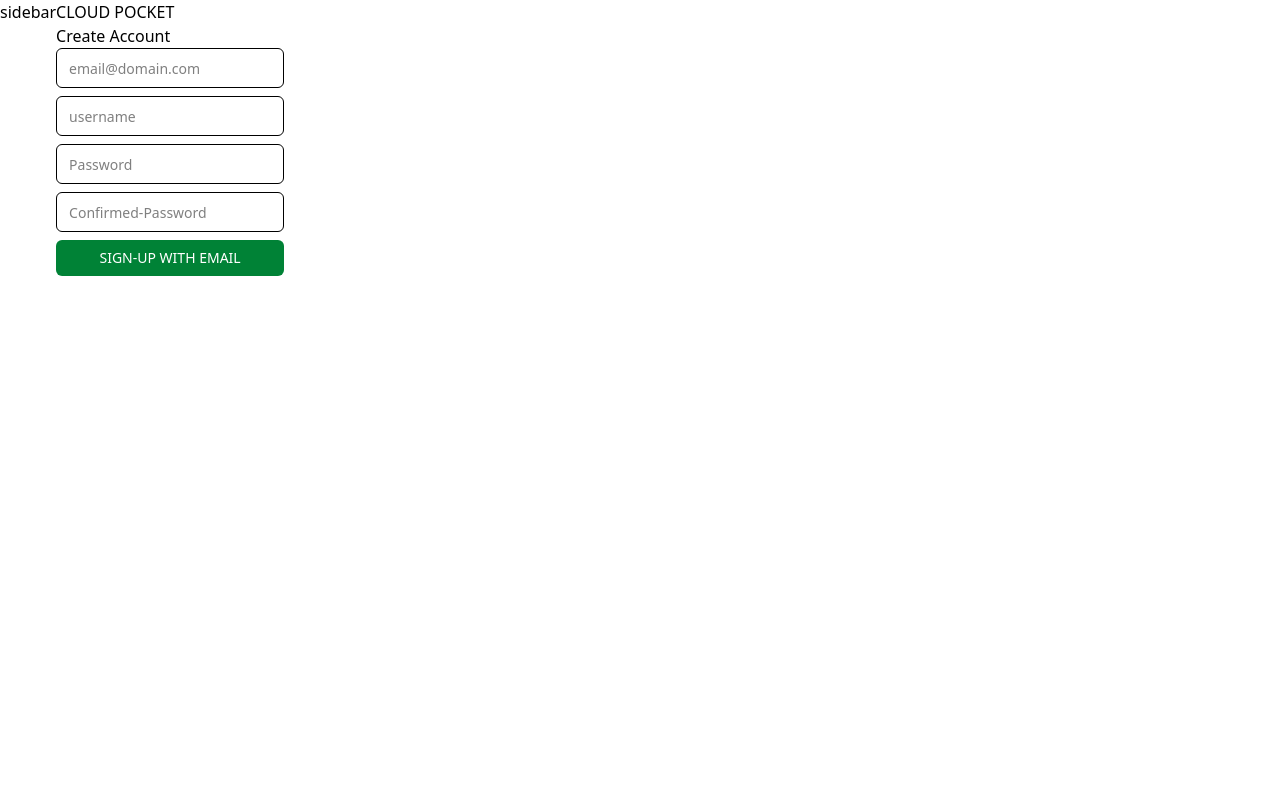
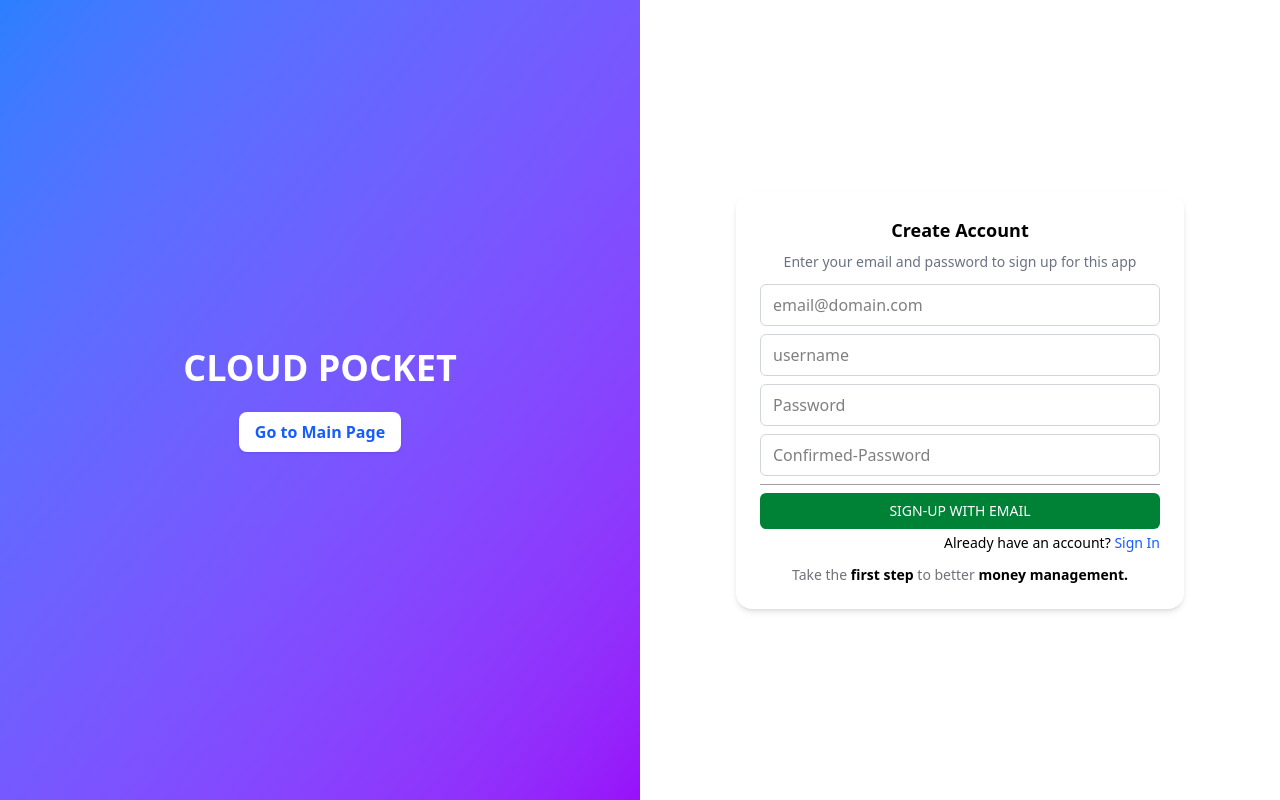
Before and after one commit to MadMax168/CloudPocket, a Next.js app in the folder frontend/: page /auth/register in a window 1280 px wide. Built offline with nearby package versions, Linux system fonts and the light colour scheme.

Commit message:
Auth page

```diff
--- a/frontend/app/auth/login/page.tsx
+++ b/frontend/app/auth/login/page.tsx
@@ -1,7 +1,61 @@
+import Link from "next/link";
+import { LoginForm } from "@/components/auth/LoginForm";
+import { House } from "lucide-react";
+
 export default function Login() {
     return (
-        <>
+        <div className="w-full min-h-screen flex flex-col md:flex-row">
+            {/* Header (Mobile Only) */}
+            <div className="w-full py-4 px-6 shadow-sm sm:hidden flex justify-between items-center">
+                <span className="font-bold">Header</span>
+                <Link href="/" className="text-blue-600 font-medium text-sm">
+                    <House />
+                </Link>
+            </div>
 
-        </>
+            {/* Left Section (Desktop / iPad) */}
+            <div className="hidden md:flex md:w-1/2 bg-gradient-to-br from-blue-500 to-purple-600 flex-col justify-center items-center text-white p-10 space-y-6">
+                <h1 className="text-4xl font-bold">CLOUD POCKET</h1>
+                <Link href="/" className="px-4 py-2 bg-white text-blue-600 font-semibold rounded-lg shadow hover:bg-gray-100 transition">
+                   Go to Main Page
+                </Link>
+            </div>
+
+            {/* Right Section */}
+            <div className="flex flex-1 justify-center items-center">
+                <div className="w-full max-w-md space-y-3 p-6 bg-white rounded-2xl sm:shadow-md">
+
+                {/* Header Title (mobile only) */}
+                <div className="sm:hidden text-center">
+                    <h1 className="text-2xl font-bold">CLOUD POCKET</h1>
+                </div>
+
+                {/* Title */}
+                <div className="space-y-2 text-center">
+                    <h2 className="text-lg font-semibold">Login</h2>
+                    <p className="text-gray-500 text-sm">
+                        Enter your email and password to sign in
+                    </p>
+                </div>
+
+                {/* Form */}
+                <div className="space-y-1">
+                    <LoginForm />
+                    <div className="text-right text-sm">
+                        Don't have an account?{" "}
+                        <Link href="/auth/register" className="text-blue-600 font-medium hover:underline">
+                            Create One
+                        </Link>
+                    </div>
+                </div>
+
+                {/* Footer */}
+                <div className="text-center text-zinc-500 text-sm">
+                    Take the <span className="text-black font-semibold">first step</span> to better{" "}
+                    <span className="text-black font-semibold">money management.</span>
+                </div>
+                </div>
+            </div>
+        </div>
     )
 }
--- a/frontend/app/auth/register/page.tsx
+++ b/frontend/app/auth/register/page.tsx
@@ -1,23 +1,59 @@
+import Link from "next/link";
 import { RegisterForm } from "@/components/auth/RegisterForm";
+import { House } from "lucide-react";
 
 export default function Register() {
     return (
-        <div className="w-full flex flex-row">
-            <div className="">
-                sidebar
+        <div className="w-full min-h-screen flex flex-col md:flex-row">
+            {/* Header (Mobile Only) */}
+            <div className="w-full py-4 px-6 shadow-sm sm:hidden flex justify-between items-center">
+                <span className="font-bold">Header</span>
+                <Link href="/" className="text-blue-600 font-medium text-sm">
+                    <House />
+                </Link>
             </div>
-            <div className="justify-center items-center">
-                <div className="space-y-5">
-                    CLOUD POCKET
-                    <div>
-                        Create Account
+
+            {/* Left Section (Desktop / iPad) */}
+            <div className="hidden md:flex md:w-1/2 bg-gradient-to-br from-blue-500 to-purple-600 flex-col justify-center items-center text-white p-10 space-y-6">
+                <h1 className="text-4xl font-bold">CLOUD POCKET</h1>
+                <Link href="/" className="px-4 py-2 bg-white text-blue-600 font-semibold rounded-lg shadow hover:bg-gray-100 transition">
+                    Go to Main Page
+                </Link>
+            </div>
+
+            {/* Right Section */}
+            <div className="flex flex-1 justify-center items-center">
+                <div className="w-full max-w-md space-y-3 p-6 bg-white rounded-2xl sm:shadow-md">
+
+                {/* Header Title (mobile only) */}
+                <div className="sm:hidden text-center">
+                    <h1 className="text-2xl font-bold">CLOUD POCKET</h1>
+                </div>
+
+                {/* Title */}
+                <div className="space-y-2 text-center">
+                    <h2 className="text-lg font-semibold">Create Account</h2>
+                    <p className="text-gray-500 text-sm">
+                        Enter your email and password to sign up for this app
+                    </p>
+                </div>
+
+                {/* Form */}
+                <div className="space-y-1">
+                    <RegisterForm />
+                     <div className="text-right text-sm">
+                        Already have an account?{" "}
+                        <Link href="/auth/login" className="text-blue-600 font-medium hover:underline">
+                            Sign In
+                        </Link>
                     </div>
                 </div>
-                <div className="">
-                    <RegisterForm />
+
+                {/* Footer */}
+                <div className="text-center text-zinc-500 text-sm">
+                    Take the <span className="text-black font-semibold">first step</span> to better{" "}
+                    <span className="text-black font-semibold">money management.</span>
                 </div>
-                <div>
-
                 </div>
             </div>
         </div>
--- a/frontend/app/page.tsx
+++ b/frontend/app/page.tsx
@@ -2,8 +2,7 @@ import { RegisterForm } from "@/components/auth/RegisterForm";
 
 export default function Home() {
   return (
-    <div className="p-50">
-      <RegisterForm />
+    <div>
     </div>
   )
 }
--- a/frontend/components/auth/LoginForm.tsx
+++ b/frontend/components/auth/LoginForm.tsx
@@ -1,10 +1,14 @@
+import { Button } from "../ui/Button";
 import { Input } from "../ui/Input";
 
 export function LoginForm() {
     return (
-        <form className="space-y-2">
-            <Input />
-
+        <form className="space-y-3">
+            <Input type="text" placeholder="email@domain.com" />
+            <Input type="password"  placeholder="Password" />
+            <Button type="submit" className="w-full bg-green-700 hover:bg-green-600">
+                SIGN-IN WITH EMAIL
+            </Button>
         </form>
     )
 }
--- a/frontend/components/auth/RegisterForm.tsx
+++ b/frontend/components/auth/RegisterForm.tsx
@@ -8,6 +8,7 @@ export function RegisterForm() {
             <Input type="text" placeholder="username" />
             <Input type="password"  placeholder="Password" />
             <Input type="password"  placeholder="Confirmed-Password" />
+            <hr className="text-zinc-400"/>
             <Button type="submit" className="w-full bg-green-700 hover:bg-green-600">
                 SIGN-UP WITH EMAIL
             </Button>
--- a/frontend/components/ui/Card.tsx
+++ b/frontend/components/ui/Card.tsx
@@ -1,7 +1,31 @@
-export function Card({Children} : {Children: React.ReactNode}) {
-    return (
-        <div className="p-5 border">
-            {Children}
-        </div>
-    )
+import React from 'react';
+
+interface CardProps {
+  children: React.ReactNode;
+  className?: string;
+  padding?: 'none' | 'sm' | 'md' | 'lg';
+  hover?: boolean;
 }
+
+export function Card({
+  children,
+  className = '',
+  padding = 'md',
+  hover = false
+}: CardProps) {
+  const baseStyles = "bg-white rounded-lg border border-gray-200 shadow-sm";
+  const hoverStyles = hover ? "hover:shadow-md transition-shadow duration-200" : "";
+
+  const paddingStyles = {
+    none: "",
+    sm: "p-3",
+    md: "p-4",
+    lg: "p-6"
+  };
+
+  return (
+    <div className={`${baseStyles} ${hoverStyles} ${paddingStyles[padding]} ${className}`}>
+      {children}
+    </div>
+  );
+}
--- a/frontend/components/ui/Input.tsx
+++ b/frontend/components/ui/Input.tsx
@@ -1,20 +1,38 @@
-import * as React from "react"
+import React from 'react';
 
-export interface InputProps
-  extends React.InputHTMLAttributes<HTMLInputElement> {}
+interface InputProps extends React.InputHTMLAttributes<HTMLInputElement> {
+  label?: string;
+  error?: string;
+  variant?: 'default' | 'outline';
+}
 
-const Input = React.forwardRef<HTMLInputElement, InputProps>(
-  ({ className, type, ...props }, ref) => {
-    return (
+export function Input({
+  label,
+  error,
+  variant = 'default',
+  className = '',
+  ...props
+}: InputProps) {
+  const baseStyles = "w-full px-3 py-2 border rounded-md focus:outline-none focus:ring-2 focus:ring-blue-500 focus:border-transparent transition-colors";
+  const variantStyles = {
+    default: "border-gray-300 bg-white",
+    outline: "border-gray-400 bg-transparent"
+  };
+
+  return (
+    <div className="w-full">
+      {label && (
+        <label className="block text-sm font-medium text-gray-700 mb-1">
+          {label}
+        </label>
+      )}
       <input
-        type={type}
-        className={`flex h-10 w-full rounded-md border border-input bg-background px-3 py-2 text-sm ring-offset-background file:border-0 file:bg-transparent file:text-sm file:font-medium placeholder:text-muted-foreground focus-visible:outline-none focus-visible:ring-2 focus-visible:ring-ring focus-visible:ring-offset-2 disabled:cursor-not-allowed disabled:opacity-50 ${className}`}
-        ref={ref}
+        className={`${baseStyles} ${variantStyles[variant]} ${error ? 'border-red-500' : ''} ${className}`}
         {...props}
       />
-    )
-  }
-)
-Input.displayName = "Input"
-
-export { Input }
+      {error && (
+        <p className="mt-1 text-sm text-red-600">{error}</p>
+      )}
+    </div>
+  );
+}
--- a/frontend/components/ui/Modal.tsx
+++ b/frontend/components/ui/Modal.tsx
@@ -0,0 +1,75 @@
+import React, { Fragment } from 'react';
+import { Dialog, Transition } from '@headlessui/react';
+import { X } from 'lucide-react';
+
+interface ModalProps {
+  isOpen: boolean;
+  onClose: () => void;
+  title?: string;
+  children: React.ReactNode;
+  size?: 'sm' | 'md' | 'lg' | 'xl';
+}
+
+export function Modal({
+  isOpen,
+  onClose,
+  title,
+  children,
+  size = 'md'
+}: ModalProps) {
+  const sizeStyles = {
+    sm: "max-w-md",
+    md: "max-w-lg",
+    lg: "max-w-2xl",
+    xl: "max-w-4xl"
+  };
+
+  return (
+    <Transition appear show={isOpen} as={Fragment}>
+      <Dialog as="div" className="relative z-50" onClose={onClose}>
+        <Transition.Child
+          as={Fragment}
+          enter="ease-out duration-300"
+          enterFrom="opacity-0"
+          enterTo="opacity-100"
+          leave="ease-in duration-200"
+          leaveFrom="opacity-100"
+          leaveTo="opacity-0"
+        >
+          <div className="fixed inset-0 bg-black bg-opacity-25" />
+        </Transition.Child>
+
+        <div className="fixed inset-0 overflow-y-auto">
+          <div className="flex min-h-full items-center justify-center p-4 text-center">
+            <Transition.Child
+              as={Fragment}
+              enter="ease-out duration-300"
+              enterFrom="opacity-0 scale-95"
+              enterTo="opacity-100 scale-100"
+              leave="ease-in duration-200"
+              leaveFrom="opacity-100 scale-100"
+              leaveTo="opacity-0 scale-95"
+            >
+              <Dialog.Panel className={`w-full ${sizeStyles[size]} transform overflow-hidden rounded-lg bg-white p-6 text-left align-middle shadow-xl transition-all`}>
+                <div className="flex items-center justify-between mb-4">
+                  {title && (
+                    <Dialog.Title className="text-lg font-medium leading-6 text-gray-900">
+                      {title}
+                    </Dialog.Title>
+                  )}
+                  <button
+                    onClick={onClose}
+                    className="rounded-md p-1 hover:bg-gray-100 focus:outline-none focus:ring-2 focus:ring-gray-500"
+                  >
+                    <X className="h-5 w-5 text-gray-500" />
+                  </button>
+                </div>
+                {children}
+              </Dialog.Panel>
+            </Transition.Child>
+          </div>
+        </div>
+      </Dialog>
+    </Transition>
+  );
+}
```
